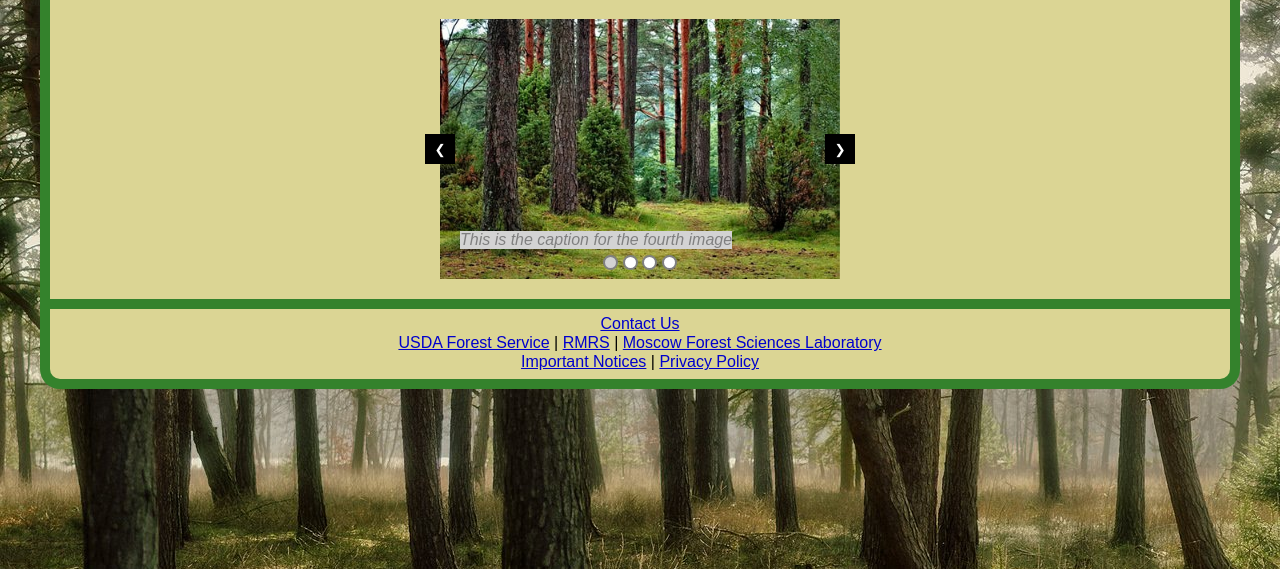
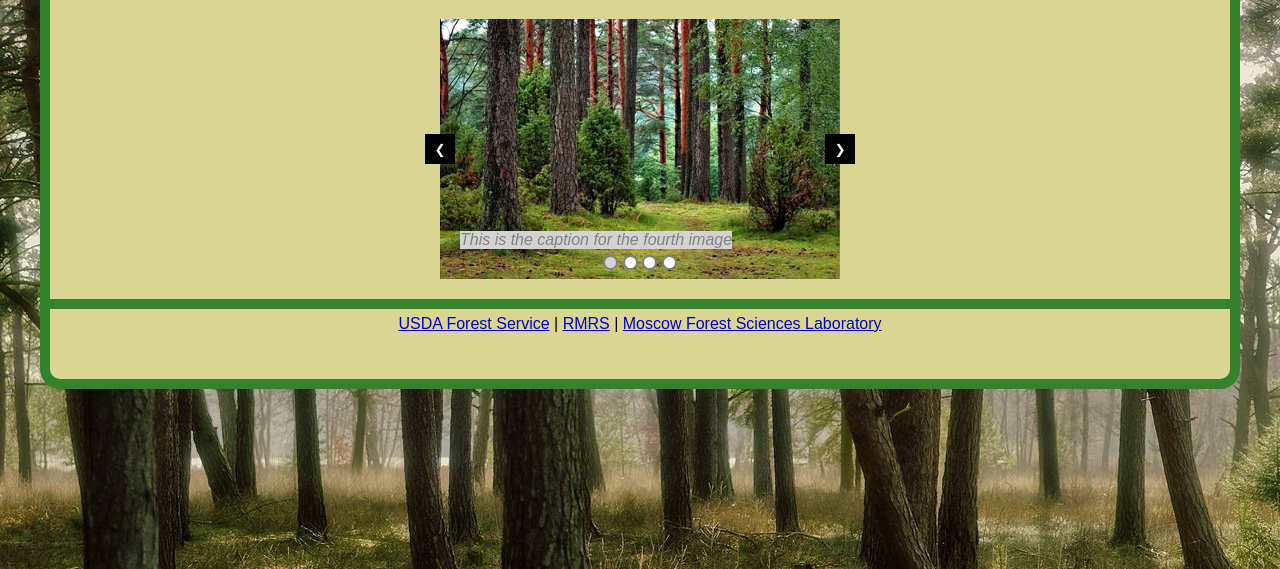
Before and after one commit to rogerlew/MFSL-web-mockups, a PHP site: page /index.php in a window 1280 px wide. Shown: the part 171-740 px from the top of the page. Run offline with PHP 8.4, Linux system fonts and the light colour scheme.

Commit message:
update mfsl-web-mockups

```diff
--- a/content/footer.php
+++ b/content/footer.php
@@ -1,8 +1,5 @@
 <p>
-    <a href="/mfsl/ContactUs">Contact Us</a><br>
     <a href="https://www.fs.fed.us/">USDA Forest Service</a> |
     <a href="https://www.fs.fed.us/rmrs/">RMRS</a> |
     <a href="/mfsl">Moscow Forest Sciences Laboratory</a><br>
-    <a href="https://www.fs.fed.us/about-agency/disclaimers-important-notices">Important Notices</a> |
-    <a href="https://www.fs.fed.us/privacy.shtml">Privacy Policy</a>
 </p>
```
